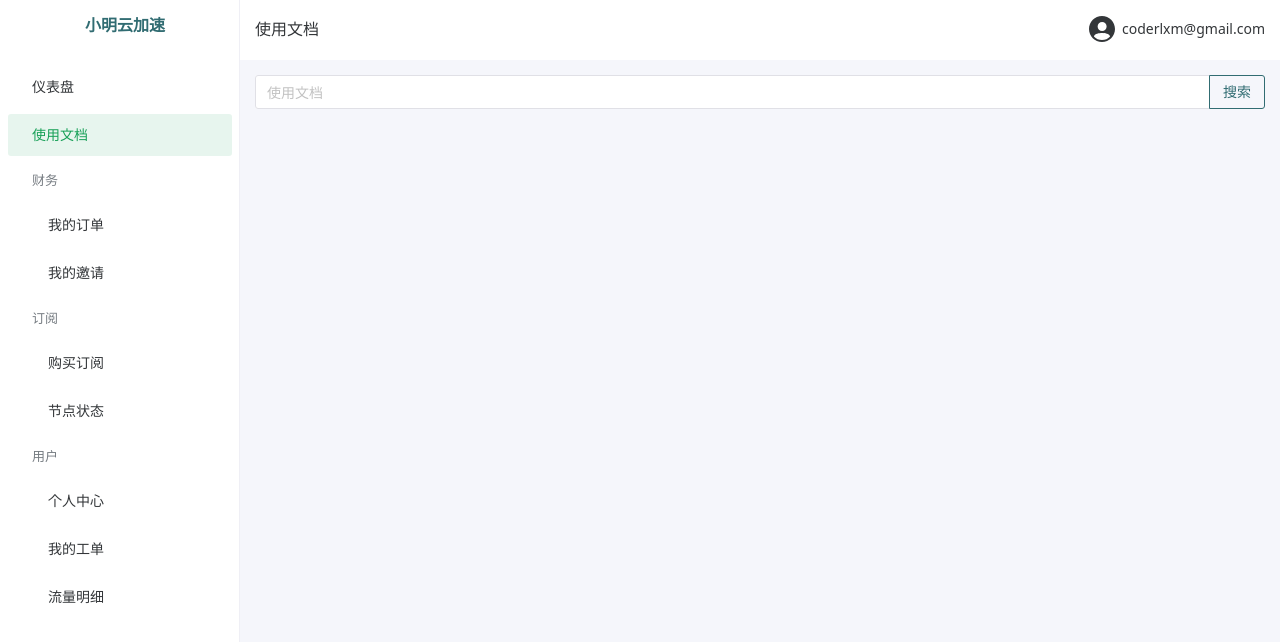
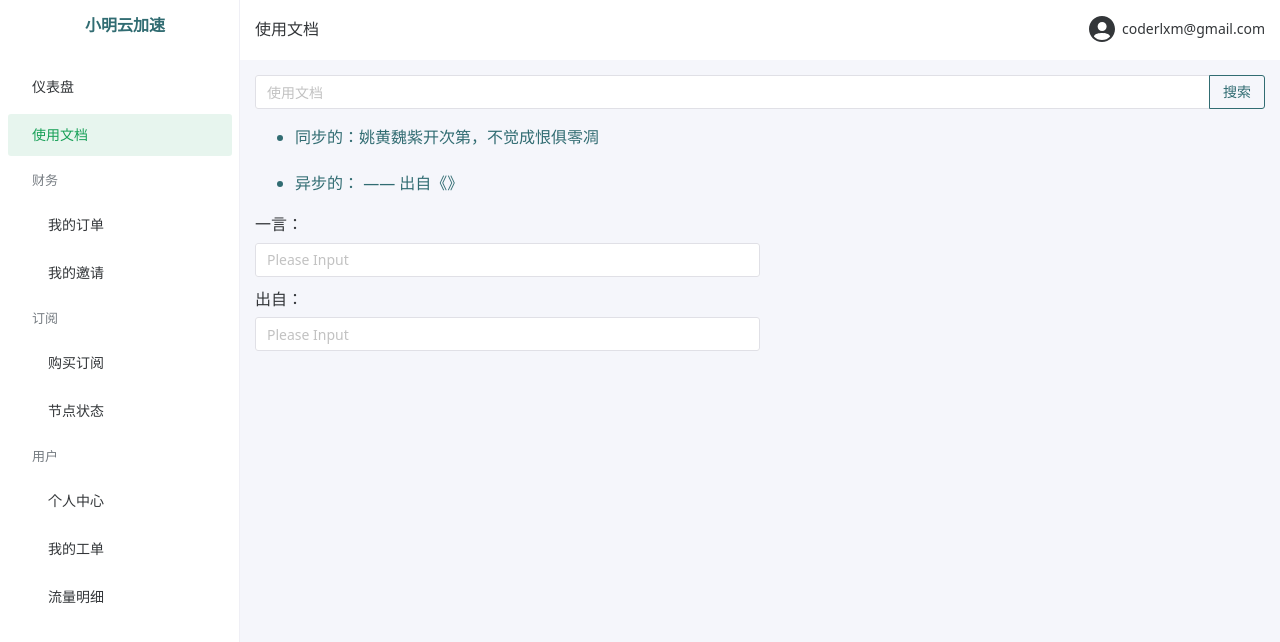
Before and after one commit to coderlxm/xboard-x, a Vue app: page /knowledge in a window 1280 px wide. Shown: the top 642 px of the page. Built offline with nearby package versions, Linux system fonts and the light colour scheme; no server answers; sample sign-in values are in the browser's storage.

Commit message:
aysncCom learning

```diff
--- /dev/null
+++ b/src/components/asyncCom.vue
@@ -0,0 +1,19 @@
+<script setup>
+import { computed } from "vue";
+const props = defineProps(['oneword'])
+
+const keyword1 = defineModel('oneword1')
+const keyword2 = defineModel('oneword2')
+</script>
+<template>
+  <div class="flex flex-col">
+    <ul class="grid gap-20px color-primary">
+      <li>同步的：姚黄魏紫开次第，不觉成恨俱零凋</li>
+      <li>异步的：{{ props?.oneword?.hitokoto }} —— 出自《{{ props?.oneword?.from }}》</li>
+    </ul>
+    <div class="w50% flex flex-col">
+      一言：<n-input class="mb10px mt5px" v-model:value="keyword1"></n-input>
+      出自：<n-input class="mt5px" v-model:value="keyword2"></n-input>
+    </div>
+  </div>
+</template>
--- a/src/tools/httpReq.js
+++ b/src/tools/httpReq.js
@@ -1,13 +1,13 @@
 import axios from "axios";
-import { isProd } from "./env";
-const instance = axios.create({
-  baseURL: '',
+// import { isProd } from "./env";
+export const http = axios.create({
+  // baseURL: '',
   timeout: 10000,
-  withCredentials: true,
+  // withCredentials: true,
   headers: { "Content-Type": "application/json" }
 })
 
-instance.interceptors.request.use((config) => {
+http.interceptors.request.use((config) => {
   /*
     jwt: json web token 无状态的管理机制，更适合跨平台及移动端应用，但要注意xss攻击
     前端需要在请求头携带这个token将请求发出，不需要维护cookie
@@ -15,4 +15,10 @@ instance.interceptors.request.use((config) => {
     且需要准备防csrf的方案 更适合传统应用 但要处理跨域问题 不需要在请求头设置token，因为cookie会被浏览器自己携带
 
   */
+  return config
 })
+http.interceptors.response.use((res) => {
+  return res.data
+}, (err) => {
+  return Promise.reject(err)
+})
--- a/src/views/knowledge.vue
+++ b/src/views/knowledge.vue
@@ -1,4 +1,15 @@
-<script setup></script>
+<script setup>
+import asyncCom from '@/components/asyncCom.vue';
+import { http } from '@/tools/httpReq';
+import { reactive } from "vue";
+let oneword = reactive({})
+const getOneWord = async () => {
+  const value = await http.get('https://v1.hitokoto.cn')
+  Object.assign(oneword, value)
+}
+getOneWord()
+
+</script>
 <template>
   <n-input-group>
     <n-input placeholder="使用文档" :style="{ width: '100%' }" />
@@ -6,4 +17,7 @@
       搜索
     </n-button>
   </n-input-group>
+  <div>
+    <asyncCom v-model:oneword1="oneword.hitokoto" v-model:oneword2="oneword.from" :oneword="oneword"></asyncCom>
+  </div>
 </template>
```
